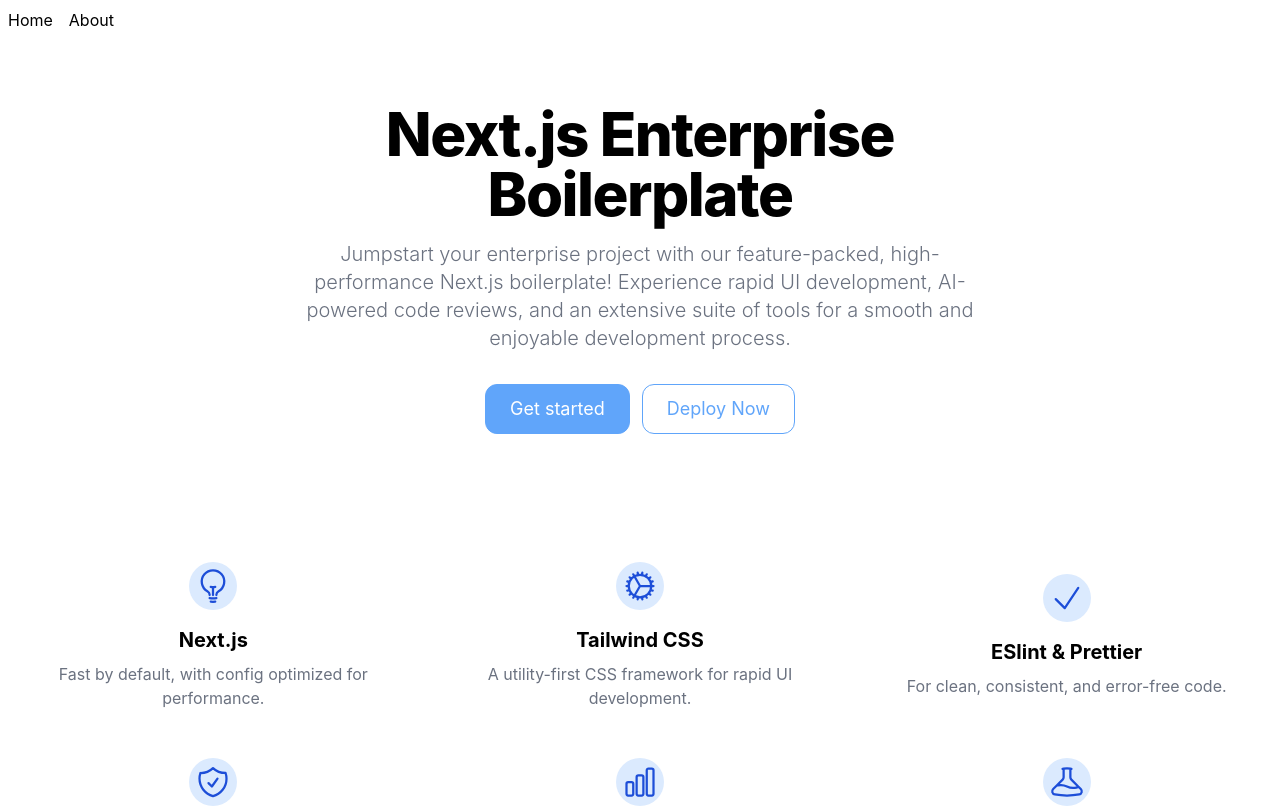
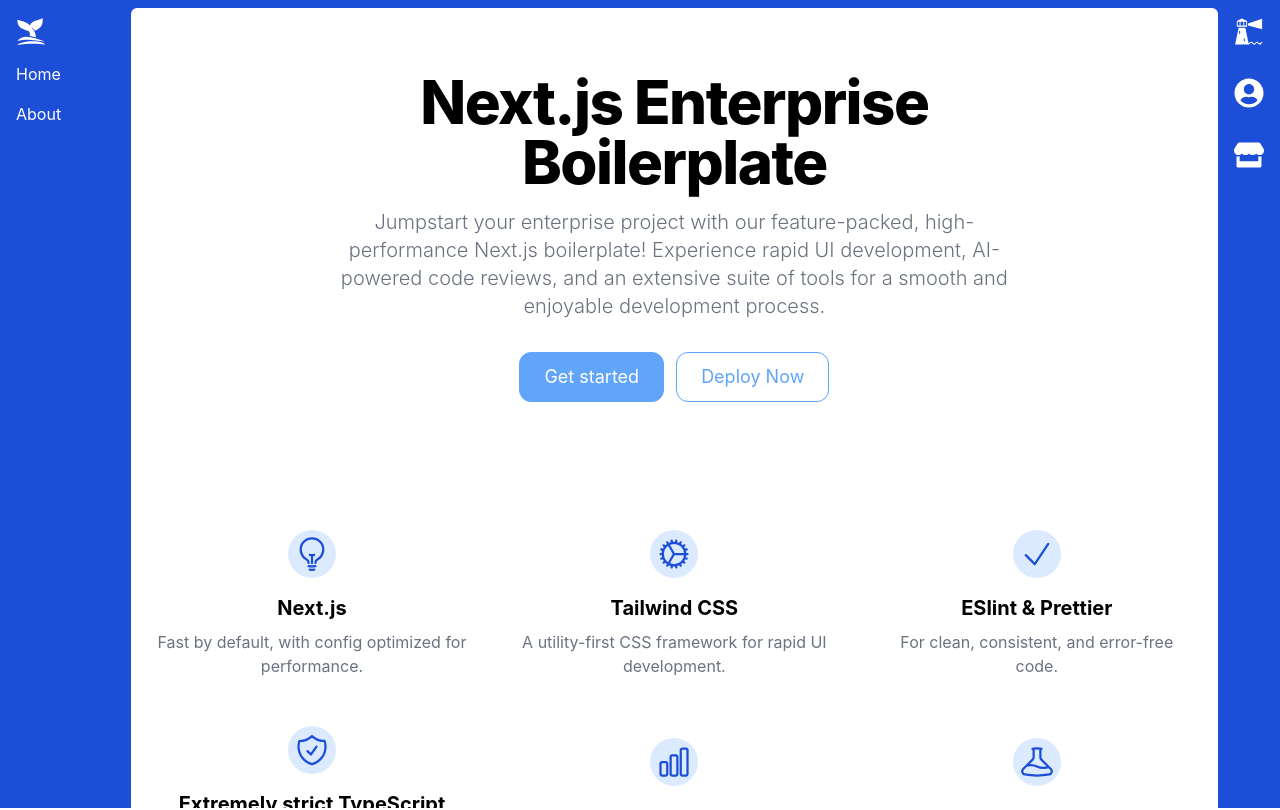
Before and after one commit to weaverwhale/tw-next, a Next.js app: page /about in a window 1280 px wide. Shown: the top 810 px of the page. Built offline with nearby package versions, Linux system fonts and the light colour scheme.

Commit message:
TW layout

```diff
--- a/components/GlobalHeader.tsx
+++ b/components/GlobalHeader.tsx
@@ -1,7 +1,9 @@
 import { cva } from "class-variance-authority"
+import { GiWhaleTail } from "react-icons/gi"
 import { twMerge } from "tailwind-merge"
 
-const headerButton = cva(["justify-center", "inline-flex", "items-center", "text-center", "p-2"])
+const sharedClass = "p-4 sm:pb-0"
+const headerButton = cva(["justify-center", "inline-flex", "items-center", "text-center", sharedClass])
 
 const navItems = [
   {
@@ -16,7 +18,10 @@
 
 export default function GlobalHeader() {
   return (
-    <header>
+    <header className="sticky bg-blue-700 text-white">
+      <a href="/" className={`${sharedClass} inline-block align-middle sm:flex`}>
+        <GiWhaleTail color="#fff" size={30} />
+      </a>
       {navItems.map((navItem) => (
         <a key={navItem.label} href={navItem.href} className={twMerge(headerButton())}>
           {navItem.label}
--- /dev/null
+++ b/components/GlobalLayout.tsx
@@ -0,0 +1,22 @@
+import { useEffect } from "react"
+import GlobalHead from "components/GlobalHead"
+import GlobalHeader from "components/GlobalHeader"
+import GlobalRightRail from "components/GlobalRightRail"
+
+// @ts-ignore
+export default function GlobalLayout({ children }) {
+  useEffect(() => {
+    document.body.className = "sm:overflow-hidden"
+  })
+
+  return (
+    <div className="bg-blue-700">
+      <GlobalHead />
+      <div className="h-full w-full sm:flex sm:overflow-hidden">
+        <GlobalHeader />
+        <main className="h-[100vh] w-full overflow-x-auto bg-white sm:mt-2 sm:rounded-t-md">{children}</main>
+        <GlobalRightRail />
+      </div>
+    </div>
+  )
+}
--- /dev/null
+++ b/components/GlobalRightRail.tsx
@@ -0,0 +1,12 @@
+import { FaStore, FaUserCircle } from "react-icons/fa"
+import { GiLighthouse } from "react-icons/gi"
+
+export default function GlobalRightRail() {
+  return (
+    <div className="hidden h-[100vh] flex-col gap-8 bg-blue-700 p-4 text-white sm:flex">
+      <GiLighthouse color="#fff" size={30} />
+      <FaUserCircle color="#fff" size={30} />
+      <FaStore color="#fff" size={30} />
+    </div>
+  )
+}
--- a/pages/_app.tsx
+++ b/pages/_app.tsx
@@ -1,9 +1,13 @@
 import "../styles/tailwind.css"
-
 import { AppProps } from "next/app"
+import GlobalLayout from "components/GlobalLayout"
 
 function MyApp({ Component, pageProps }: AppProps) {
-  return <Component {...pageProps} />
+  return (
+    <GlobalLayout>
+      <Component {...pageProps} />
+    </GlobalLayout>
+  )
 }
 
 export default MyApp
--- a/pages/about.tsx
+++ b/pages/about.tsx
@@ -1,13 +1,9 @@
 import { Button } from "components/Button/Button"
-import GlobalHead from "components/GlobalHead"
-import GlobalHeader from "components/GlobalHeader"
 import { LP_GRID_ITEMS } from "../lp-items"
 
 export default function Web() {
   return (
     <>
-      <GlobalHead />
-      <GlobalHeader />
       <section className="bg-white dark:bg-gray-900">
         <div className="mx-auto grid max-w-screen-xl px-4 py-8 text-center lg:py-16">
           <div className="mx-auto place-self-center">
--- a/pages/index.tsx
+++ b/pages/index.tsx
@@ -1,8 +1,6 @@
 import { useEffect, useState } from "react"
 import RenderIfVisible from "react-render-if-visible"
 import { SparkChart } from "components/Charts"
-import GlobalHead from "components/GlobalHead"
-import GlobalHeader from "components/GlobalHeader"
 import { SourceIcons } from "components/SourceIcons"
 import { DictatedData, formattedDictatedService, IServiceMap, ServiceMap } from "../types/Types"
 
@@ -49,11 +47,18 @@
   return [{ data: item.charts.current }, { isComparison: true, data: item.charts.previous }]
 }
 
-export default function About() {
+const timeout = (ms: number) => {
+  return new Promise((resolve) => setTimeout(resolve, ms))
+}
+
+export default function Summary() {
   const [dictatedData, setDictatedData] = useState({} as DictatedData)
 
   useEffect(() => {
     async function fetchData() {
+      // contrive a delay to show loading state
+      await timeout(3000)
+      // get data from api
       const d = await fetch("/api/summary").then((res) => res.json())
       // @ts-ignore
       setDictatedData(groupData(d.metrics))
@@ -63,14 +68,13 @@
   }, [])
 
   return (
-    <div className="p-2">
-      <GlobalHead />
-      <GlobalHeader />
+    <main className="p-4">
+      <h1 className="text-3xl font-bold">Summary</h1>
 
-      <main className="p-2">
-        <h1 className="text-3xl font-bold">Summary</h1>
-
-        {Object.keys(dictatedData).map((g: string) => {
+      {Object.keys(dictatedData).length <= 0 ? (
+        <p className="mt-10">loading...</p>
+      ) : (
+        Object.keys(dictatedData).map((g: string) => {
           const group = dictatedData[g as IServiceMap] as DictatedData[IServiceMap]
           const filteredGroup = group.filter((item) => item.values?.current !== 0 && item.delta)
           const plainTextService = ServiceMap[g as IServiceMap]
@@ -91,7 +95,7 @@
                       (delta < 0 && item.positiveComparison < 0)
 
                     return delta ? (
-                      <div key={item.id} className="w-full rounded border p-4 sm:max-w-sm">
+                      <div key={item.id} className="w-full rounded border p-4">
                         <div className="mb-4">
                           <div className="flex justify-between">
                             <div>
@@ -122,8 +126,8 @@
               </div>
             )
           )
-        })}
-      </main>
-    </div>
+        })
+      )}
+    </main>
   )
 }
```
